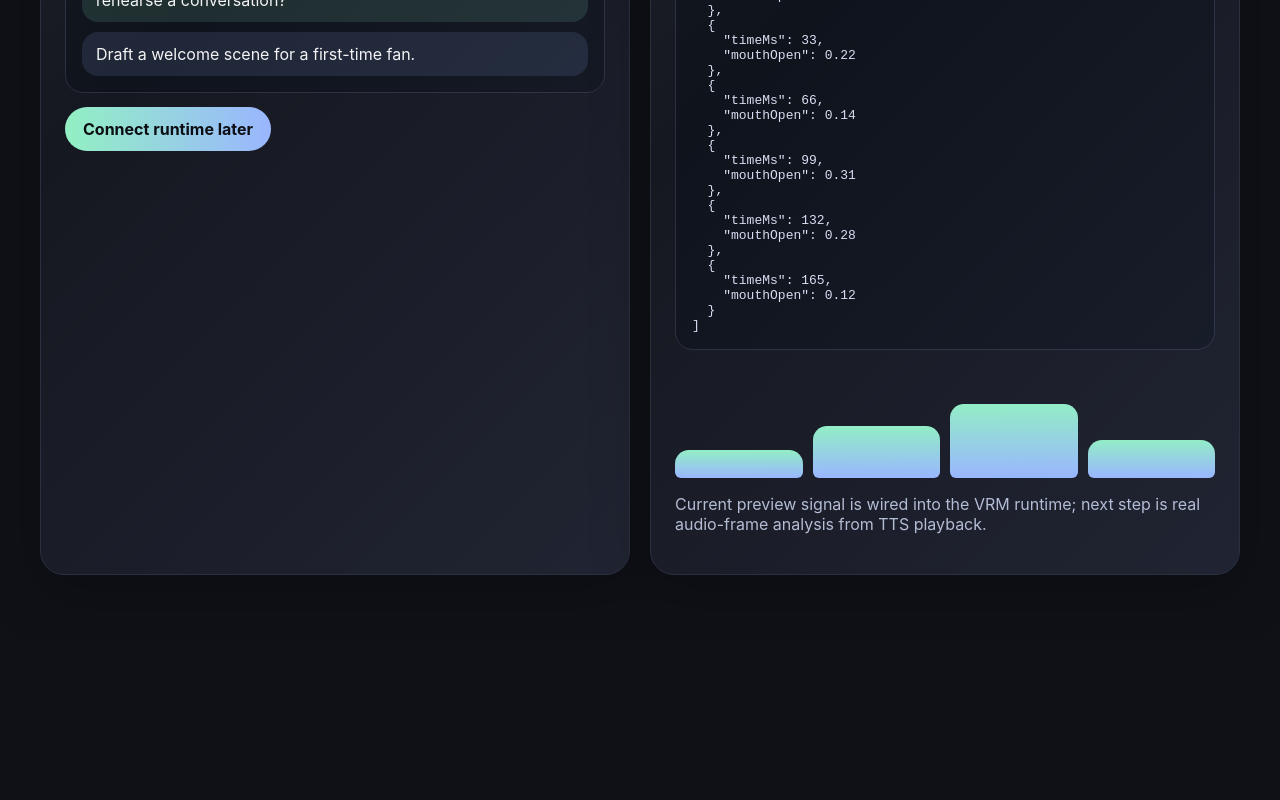
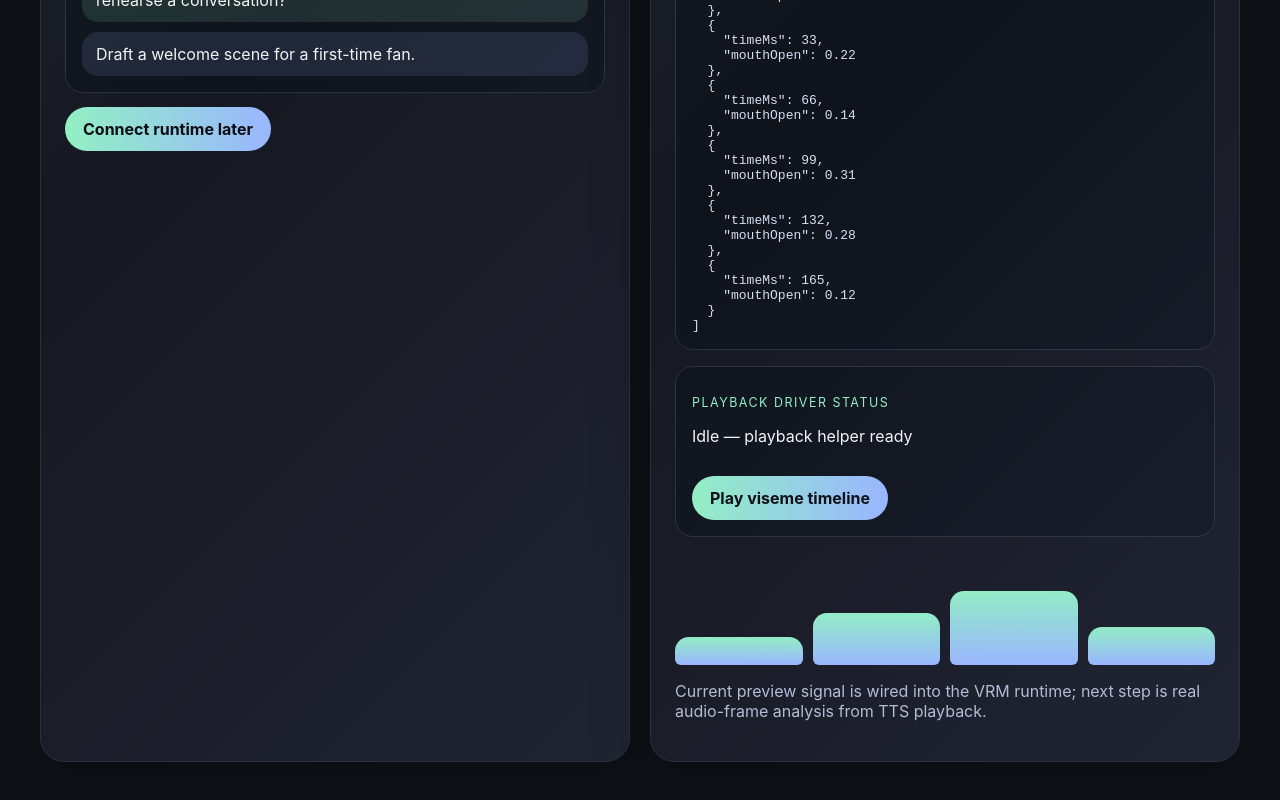
Before and after one commit to kdylan1010-alt/avatarlink-companion-studio, a React (Vite) app: page / in a window 1280 px wide. Shown: the part 2042-2842 px from the top of the page. Before the commit the page ends 2681 px from the top, so only its background shows below. Built offline with nearby package versions, Linux system fonts and the light colour scheme.

Commit message:
feat: add viseme playback driver scaffold

```diff
--- a/scripts/qa-smoke.mjs
+++ b/scripts/qa-smoke.mjs
@@ -20,6 +20,7 @@ const checks = [
   ['tts_stub', source.includes('TTS adapter stub + mouth movement signal')],
   ['mouth_open_mapping', source.includes('Amplitude → mouth-open mapping')],
   ['viseme_timeline', source.includes('Viseme timeline preview')],
+  ['viseme_playback', source.includes('Playback driver status')],
   ['preview_canvas', source.includes('VRM preview canvas') && css.includes('.preview-canvas')],
   ['amplitude_meter', css.includes('.meter-wrap')],
 ]
--- a/src/App.jsx
+++ b/src/App.jsx
@@ -1,4 +1,4 @@
-import { useMemo, useState } from 'react'
+import { useEffect, useMemo, useRef, useState } from 'react'
 import { SafetyOnboarding } from './components/SafetyOnboarding'
 import { PersonaEditor } from './components/PersonaEditor'
 import { VrmStudioPanel } from './components/VrmStudioPanel'
@@ -6,6 +6,7 @@ import { ChatWorkbench } from './components/ChatWorkbench'
 import { VoicePanel } from './components/VoicePanel'
 import { amplitudeToMouthOpen, normalizeAmplitude } from './lib/audioAmplitude'
 import { buildVisemeTimeline } from './lib/visemeTimeline'
+import { playVisemeTimeline } from './lib/playVisemeTimeline'
 
 const starterPersona = {
   name: 'Archivist Echo',
@@ -24,7 +25,26 @@ export default function App() {
   const [model, setModel] = useState('gpt-4o-mini')
   const [uploadedVrmName, setUploadedVrmName] = useState('No VRM loaded yet')
   const [mouthOpen, setMouthOpen] = useState(() => amplitudeToMouthOpen(normalizeAmplitude(starterFrames)))
+  const [playbackStatus, setPlaybackStatus] = useState('Idle — playback helper ready')
+  const cancelPlaybackRef = useRef(() => {})
   const visemeTimeline = useMemo(() => starterTimeline, [])
+
+  useEffect(() => {
+    return () => cancelPlaybackRef.current?.()
+  }, [])
+
+  const handlePlayTimeline = () => {
+    cancelPlaybackRef.current?.()
+    setPlaybackStatus('Playing viseme timeline preview')
+    cancelPlaybackRef.current = playVisemeTimeline(visemeTimeline, (frame) => {
+      setMouthOpen(frame.mouthOpen)
+      setPlaybackStatus(`Playing frame at ${frame.timeMs}ms → mouth ${frame.mouthOpen.toFixed(2)}`)
+    }, 33)
+    const totalMs = Math.max(33, visemeTimeline.length * 33 + 20)
+    window.setTimeout(() => {
+      setPlaybackStatus('Playback complete — ready to map real TTS frames')
+    }, totalMs)
+  }
 
   const systemPromptPreview = useMemo(() => {
     return `You are ${persona.name}. Tone: ${persona.tone}. Boundaries: ${persona.boundaries}. Opening style: ${persona.opener}`
@@ -67,6 +87,8 @@ export default function App() {
           mouthOpen={mouthOpen}
           onMouthOpenChange={setMouthOpen}
           visemeTimeline={visemeTimeline}
+          playbackStatus={playbackStatus}
+          onPlayTimeline={handlePlayTimeline}
         />
       </section>
     </main>
--- a/src/components/VoicePanel.jsx
+++ b/src/components/VoicePanel.jsx
@@ -1,6 +1,6 @@
 import { amplitudeToMouthOpen, normalizeAmplitude } from '../lib/audioAmplitude'
 
-export function VoicePanel({ mouthOpen, onMouthOpenChange, visemeTimeline }) {
+export function VoicePanel({ mouthOpen, onMouthOpenChange, visemeTimeline, playbackStatus, onPlayTimeline }) {
   const demoFrames = visemeTimeline.map((frame) => Number(frame.mouthOpen.toFixed(2)))
   const derivedAmplitude = normalizeAmplitude(demoFrames)
   const suggestedMouthOpen = amplitudeToMouthOpen(derivedAmplitude)
@@ -40,6 +40,11 @@ export function VoicePanel({ mouthOpen, onMouthOpenChange, visemeTimeline }) {
         <p className="mono">Viseme timeline preview</p>
         <pre>{JSON.stringify(visemeTimeline, null, 2)}</pre>
       </div>
+      <div className="preview-card">
+        <p className="mono">Playback driver status</p>
+        <p>{playbackStatus}</p>
+        <button className="primary-button" type="button" onClick={onPlayTimeline}>Play viseme timeline</button>
+      </div>
       <div className="meter-wrap" aria-label="amplitude-preview">
         <div className="meter meter-1"></div>
         <div className="meter meter-2"></div>
--- /dev/null
+++ b/src/lib/playVisemeTimeline.js
@@ -0,0 +1,13 @@
+export function playVisemeTimeline(timeline = [], onFrame, frameMs = 33) {
+  if (!timeline.length) return () => {}
+
+  let index = 0
+  const timer = setInterval(() => {
+    const frame = timeline[index]
+    if (frame) onFrame(frame)
+    index += 1
+    if (index >= timeline.length) clearInterval(timer)
+  }, frameMs)
+
+  return () => clearInterval(timer)
+}
```
